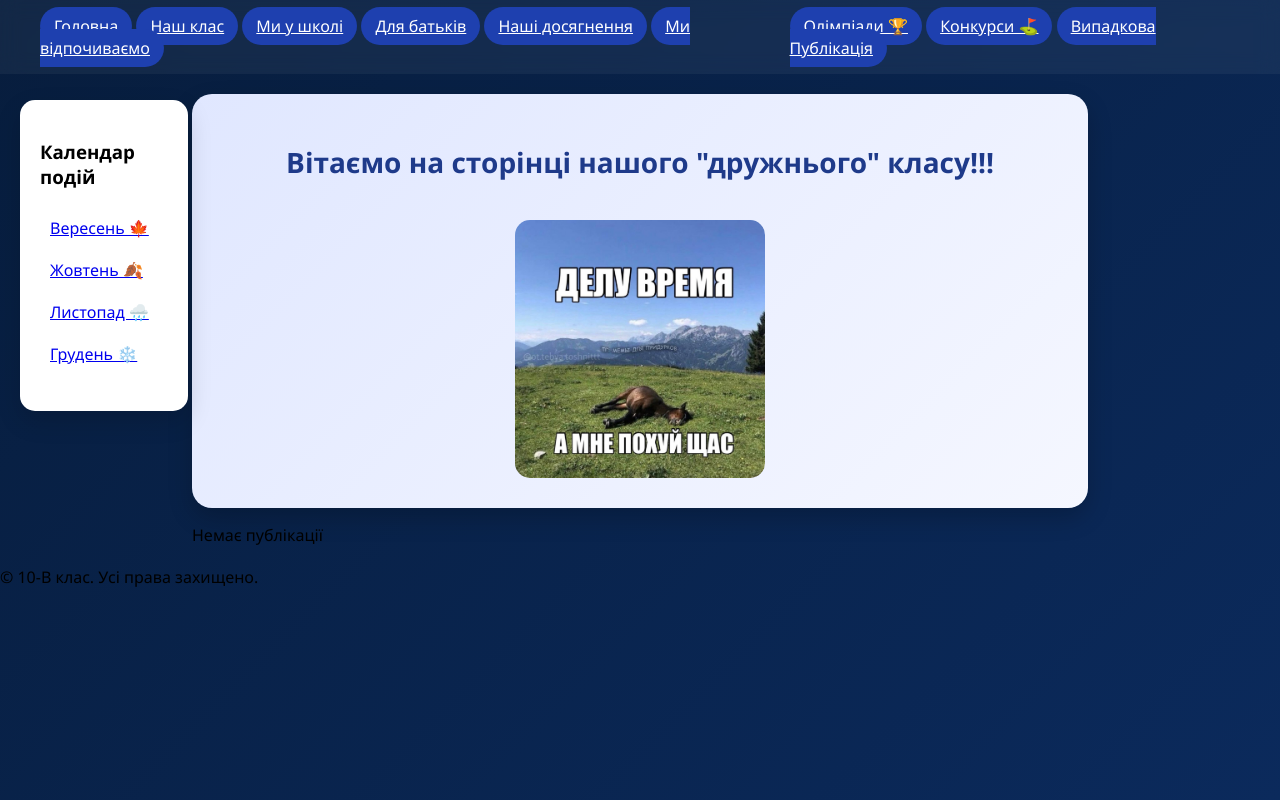
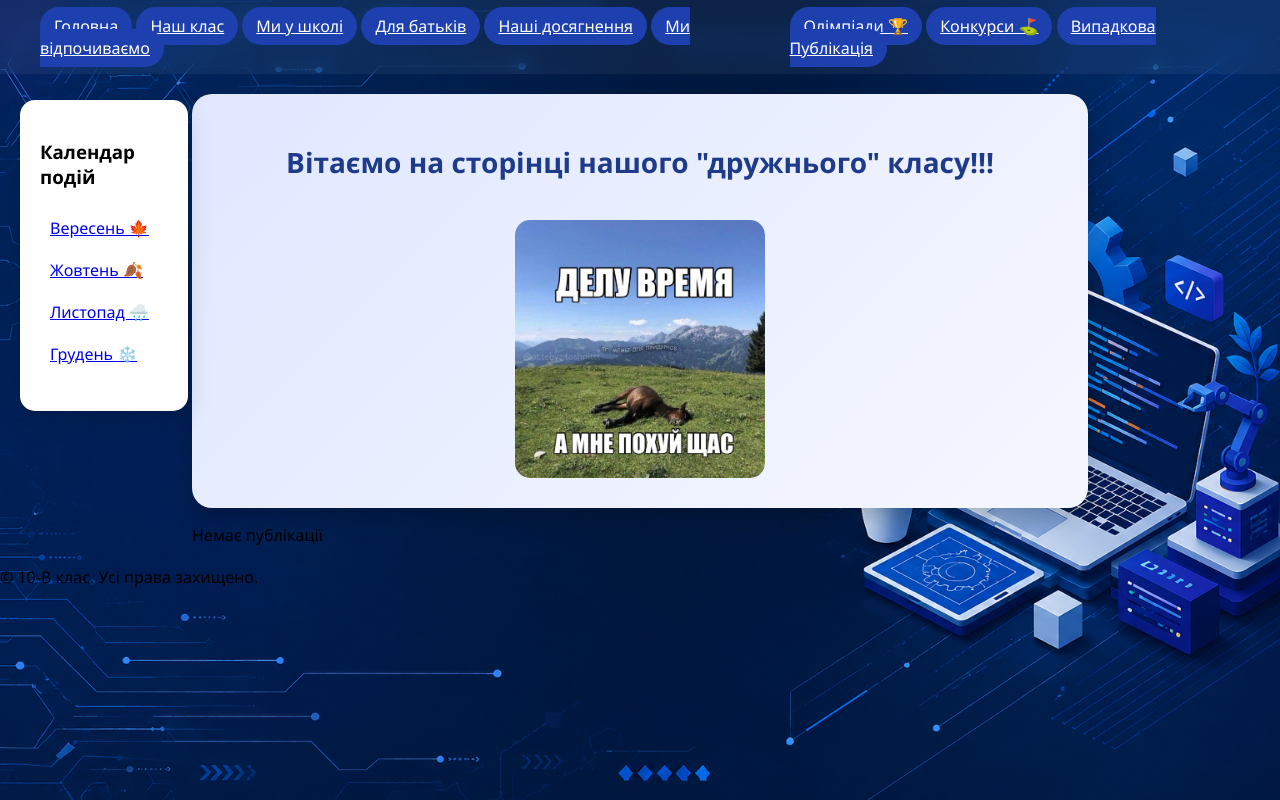
Before and after one commit to LeshaVasucov/Scholl_app, a Django app: page / in a window 1280 px wide. Run offline with Django 5.2, Linux system fonts and the light colour scheme; data that the repository does not hold is empty.

Commit message:
design changes3

```diff
--- a/static/css/main_page.css
+++ b/static/css/main_page.css
@@ -1,15 +1,11 @@
 body {
+    margin: 0;
     font-family: 'Segoe UI', Arial, sans-serif;
-    margin: 0;
-    padding: 0;
+    background:
+        url("../images/epic_background.png") top no-repeat,
+        linear-gradient(135deg, #071d3d, #0b2a5c);
 
-    background:
-        linear-gradient(135deg, #071d3d, #0b2a5c),
-        url("../images/epic_background.png");
-
-    background-size: cover, cover;
-    background-repeat: no-repeat, no-repeat;
-    background-position: top, top;
+    background-size: 100% 100vh, 100% 100%;
 }
 
 /* верхнее меню */
```
